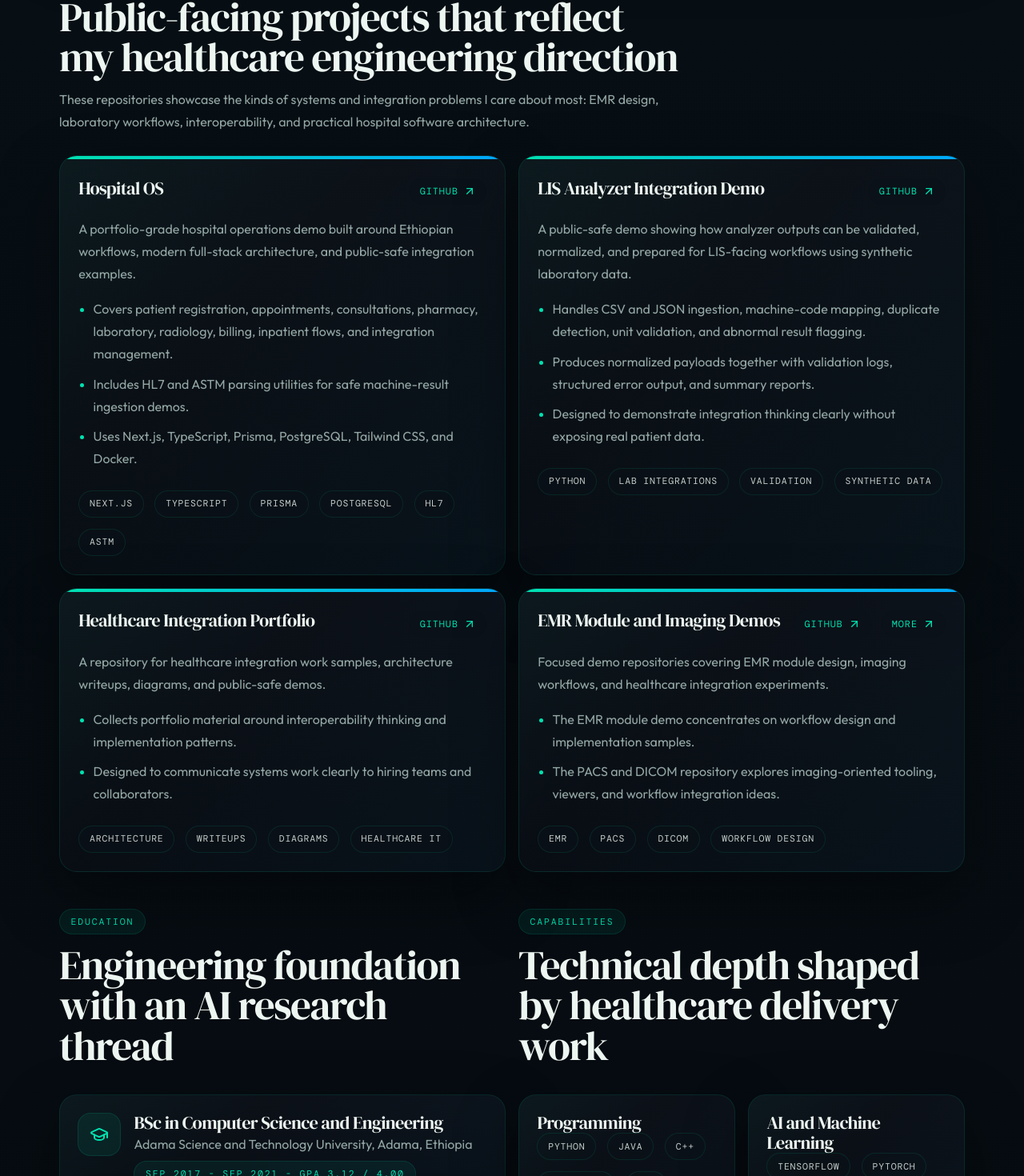
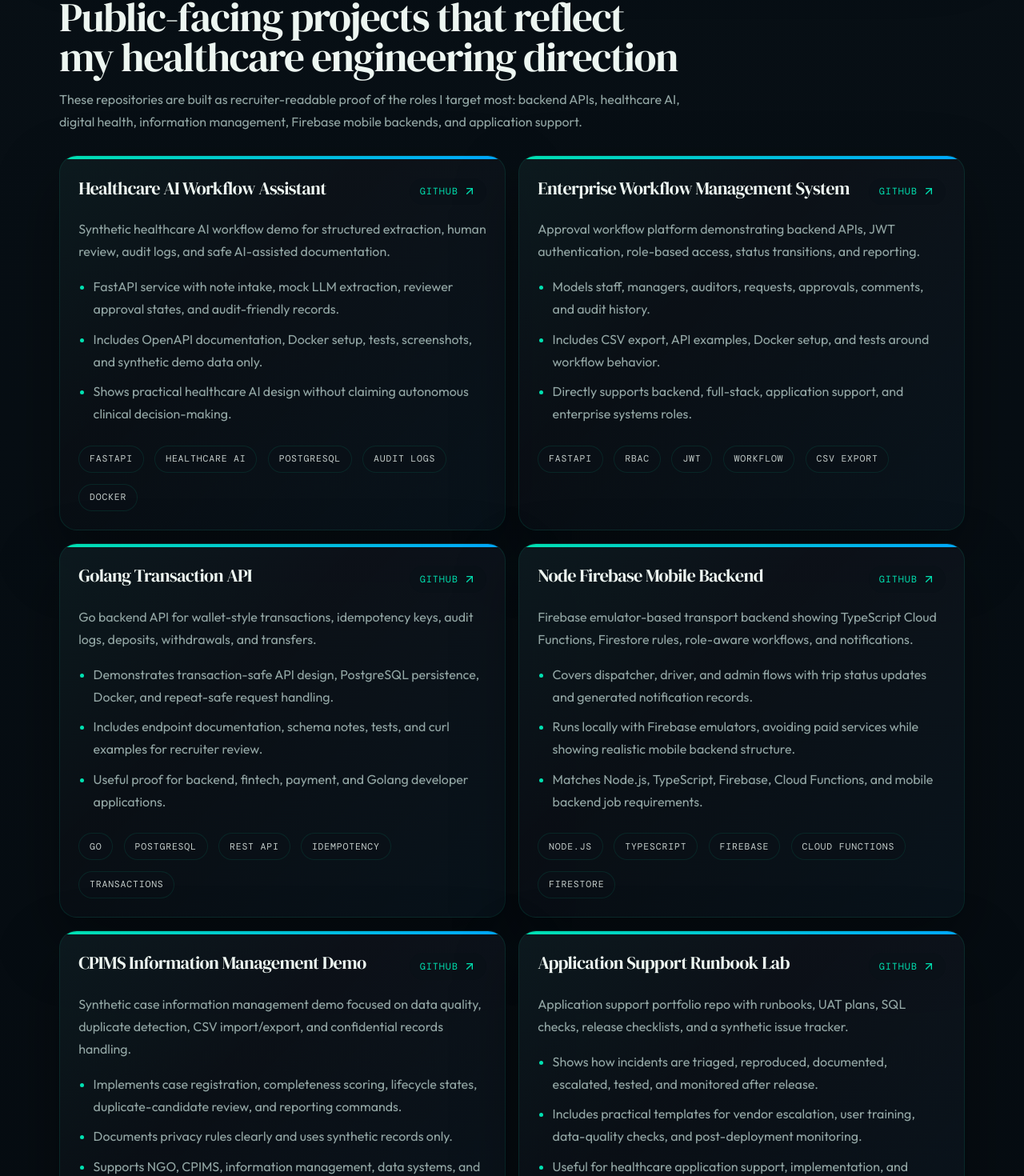
Before and after one commit to dawit-Tegegnwork/portfolio-website, a React (Create React App) app: page / in a window 1280 px wide. Shown: the part 4197-5667 px from the top of the page at 80% size. Built offline with nearby package versions, Linux system fonts and the light colour scheme.

Commit message:
Showcase six recruiter-ready portfolio projects

```diff
--- a/src/App.js
+++ b/src/App.js
@@ -112,70 +112,95 @@ const experience = [
 
 const projects = [
   {
-    title: 'Hospital OS',
-    link: 'https://github.com/dawit-Tegegnwork/Hospital-management-system',
+    title: 'Healthcare AI Workflow Assistant',
+    link: 'https://github.com/dawit-Tegegnwork/healthcare-ai-workflow-assistant',
     description:
-      'A portfolio-grade hospital operations demo built around Ethiopian workflows, modern full-stack architecture, and public-safe integration examples.',
+      'Synthetic healthcare AI workflow demo for structured extraction, human review, audit logs, and safe AI-assisted documentation.',
     details: [
-      'Covers patient registration, appointments, consultations, pharmacy, laboratory, radiology, billing, inpatient flows, and integration management.',
-      'Includes HL7 and ASTM parsing utilities for safe machine-result ingestion demos.',
-      'Uses Next.js, TypeScript, Prisma, PostgreSQL, Tailwind CSS, and Docker.',
+      'FastAPI service with note intake, mock LLM extraction, reviewer approval states, and audit-friendly records.',
+      'Includes OpenAPI documentation, Docker setup, tests, screenshots, and synthetic demo data only.',
+      'Shows practical healthcare AI design without claiming autonomous clinical decision-making.',
     ],
-    tags: ['Next.js', 'TypeScript', 'Prisma', 'PostgreSQL', 'HL7', 'ASTM'],
+    tags: ['FastAPI', 'Healthcare AI', 'PostgreSQL', 'Audit Logs', 'Docker'],
   },
   {
-    title: 'LIS Analyzer Integration Demo',
-    link: 'https://github.com/dawit-Tegegnwork/lis-analyzer-integration-demo',
+    title: 'Enterprise Workflow Management System',
+    link: 'https://github.com/dawit-Tegegnwork/enterprise-workflow-management-system',
     description:
-      'A public-safe demo showing how analyzer outputs can be validated, normalized, and prepared for LIS-facing workflows using synthetic laboratory data.',
+      'Approval workflow platform demonstrating backend APIs, JWT authentication, role-based access, status transitions, and reporting.',
     details: [
-      'Handles CSV and JSON ingestion, machine-code mapping, duplicate detection, unit validation, and abnormal result flagging.',
-      'Produces normalized payloads together with validation logs, structured error output, and summary reports.',
-      'Designed to demonstrate integration thinking clearly without exposing real patient data.',
+      'Models staff, managers, auditors, requests, approvals, comments, and audit history.',
+      'Includes CSV export, API examples, Docker setup, and tests around workflow behavior.',
+      'Directly supports backend, full-stack, application support, and enterprise systems roles.',
     ],
-    tags: ['Python', 'Lab Integrations', 'Validation', 'Synthetic Data'],
+    tags: ['FastAPI', 'RBAC', 'JWT', 'Workflow', 'CSV Export'],
   },
   {
-    title: 'Healthcare Integration Portfolio',
-    link: 'https://github.com/dawit-Tegegnwork/healthcare-integration-portfolio',
+    title: 'Golang Transaction API',
+    link: 'https://github.com/dawit-Tegegnwork/golang-transaction-api',
     description:
-      'A repository for healthcare integration work samples, architecture writeups, diagrams, and public-safe demos.',
+      'Go backend API for wallet-style transactions, idempotency keys, audit logs, deposits, withdrawals, and transfers.',
     details: [
-      'Collects portfolio material around interoperability thinking and implementation patterns.',
-      'Designed to communicate systems work clearly to hiring teams and collaborators.',
+      'Demonstrates transaction-safe API design, PostgreSQL persistence, Docker, and repeat-safe request handling.',
+      'Includes endpoint documentation, schema notes, tests, and curl examples for recruiter review.',
+      'Useful proof for backend, fintech, payment, and Golang developer applications.',
     ],
-    tags: ['Architecture', 'Writeups', 'Diagrams', 'Healthcare IT'],
+    tags: ['Go', 'PostgreSQL', 'REST API', 'Idempotency', 'Transactions'],
   },
   {
-    title: 'EMR Module and Imaging Demos',
-    link: 'https://github.com/dawit-Tegegnwork/emr-module-demo',
-    secondaryLink: 'https://github.com/dawit-Tegegnwork/pacs-dicom-workflow-tool',
+    title: 'Node Firebase Mobile Backend',
+    link: 'https://github.com/dawit-Tegegnwork/node-firebase-mobile-backend',
     description:
-      'Focused demo repositories covering EMR module design, imaging workflows, and healthcare integration experiments.',
+      'Firebase emulator-based transport backend showing TypeScript Cloud Functions, Firestore rules, role-aware workflows, and notifications.',
     details: [
-      'The EMR module demo concentrates on workflow design and implementation samples.',
-      'The PACS and DICOM repository explores imaging-oriented tooling, viewers, and workflow integration ideas.',
+      'Covers dispatcher, driver, and admin flows with trip status updates and generated notification records.',
+      'Runs locally with Firebase emulators, avoiding paid services while showing realistic mobile backend structure.',
+      'Matches Node.js, TypeScript, Firebase, Cloud Functions, and mobile backend job requirements.',
     ],
-    tags: ['EMR', 'PACS', 'DICOM', 'Workflow Design'],
+    tags: ['Node.js', 'TypeScript', 'Firebase', 'Cloud Functions', 'Firestore'],
+  },
+  {
+    title: 'CPIMS Information Management Demo',
+    link: 'https://github.com/dawit-Tegegnwork/cpims-information-management-demo',
+    description:
+      'Synthetic case information management demo focused on data quality, duplicate detection, CSV import/export, and confidential records handling.',
+    details: [
+      'Implements case registration, completeness scoring, lifecycle states, duplicate-candidate review, and reporting commands.',
+      'Documents privacy rules clearly and uses synthetic records only.',
+      'Supports NGO, CPIMS, information management, data systems, and reporting applications.',
+    ],
+    tags: ['FastAPI', 'Information Management', 'Data Quality', 'CSV', 'NGO Systems'],
+  },
+  {
+    title: 'Application Support Runbook Lab',
+    link: 'https://github.com/dawit-Tegegnwork/application-support-runbook-lab',
+    description:
+      'Application support portfolio repo with runbooks, UAT plans, SQL checks, release checklists, and a synthetic issue tracker.',
+    details: [
+      'Shows how incidents are triaged, reproduced, documented, escalated, tested, and monitored after release.',
+      'Includes practical templates for vendor escalation, user training, data-quality checks, and post-deployment monitoring.',
+      'Useful for healthcare application support, implementation, and systems operations roles.',
+    ],
+    tags: ['Application Support', 'UAT', 'Runbooks', 'SQL Checks', 'FastAPI'],
   },
 ];
 
 const skillGroups = [
   {
     title: 'Programming',
-    items: ['Python', 'Java', 'C++', 'REST APIs', 'Git', 'Linux'],
+    items: ['Python', 'Java', 'Go', 'Node.js', 'TypeScript', 'REST APIs'],
   },
   {
-    title: 'AI and Machine Learning',
-    items: ['TensorFlow', 'PyTorch', 'Scikit-learn', 'NLP', 'Computer Vision'],
+    title: 'AI and Backend',
+    items: ['FastAPI', 'LLM workflows', 'RAG concepts', 'Prompting', 'PostgreSQL', 'Docker'],
   },
   {
-    title: 'Data and Platforms',
-    items: ['SQL', 'PostgreSQL', 'Bahmni', 'OpenEMR', 'OpenELIS'],
+    title: 'Digital Health',
+    items: ['OpenMRS', 'OpenELIS', 'Bahmni', 'DHIS2/eCHIS', 'FHIR/HL7 concepts'],
   },
   {
-    title: 'Domain Strength',
-    items: ['EMR workflows', 'Clinical data management', 'Healthcare information systems', 'Applied AI in healthcare'],
+    title: 'Systems Delivery',
+    items: ['RBAC', 'Audit logs', 'CI/CD concepts', 'Linux', 'Application support', 'User training'],
   },
 ];
 
@@ -382,8 +407,8 @@ function App() {
             <span className="section-heading__kicker">Selected work</span>
             <h2>Public-facing projects that reflect my healthcare engineering direction</h2>
             <p>
-              These repositories showcase the kinds of systems and integration problems I care about most: EMR design,
-              laboratory workflows, interoperability, and practical hospital software architecture.
+              These repositories are built as recruiter-readable proof of the roles I target most: backend APIs,
+              healthcare AI, digital health, information management, Firebase mobile backends, and application support.
             </p>
           </div>
 
@@ -438,7 +463,7 @@ function App() {
               <div>
                 <h3>BSc in Computer Science and Engineering</h3>
                 <p>Adama Science and Technology University, Adama, Ethiopia</p>
-                <span className="education-card__meta">Sep 2017 - Sep 2021 - GPA 3.12 / 4.00</span>
+                <span className="education-card__meta">Sep 2017 - Sep 2021</span>
               </div>
             </article>
 
```
Also changed, not shown: 8 other files (tests, documents, lock files or other folders).
